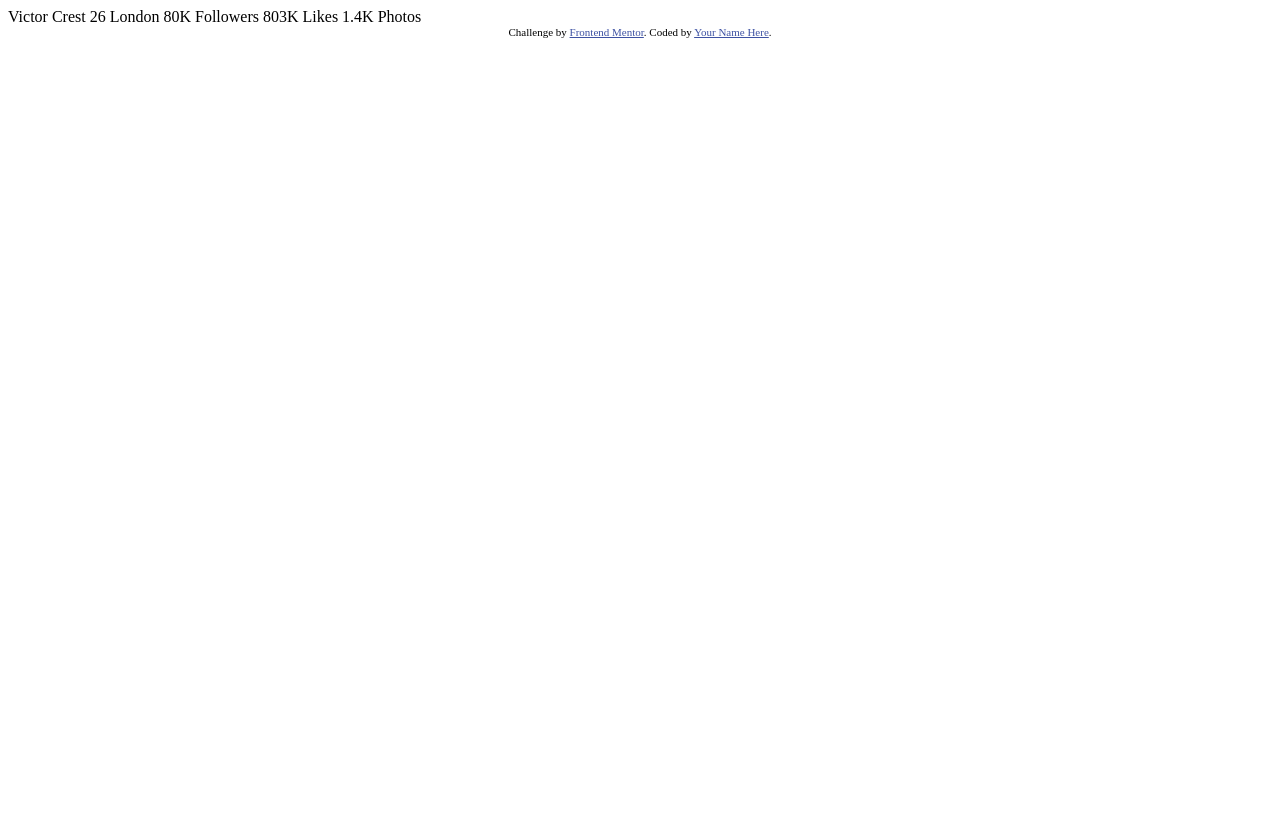
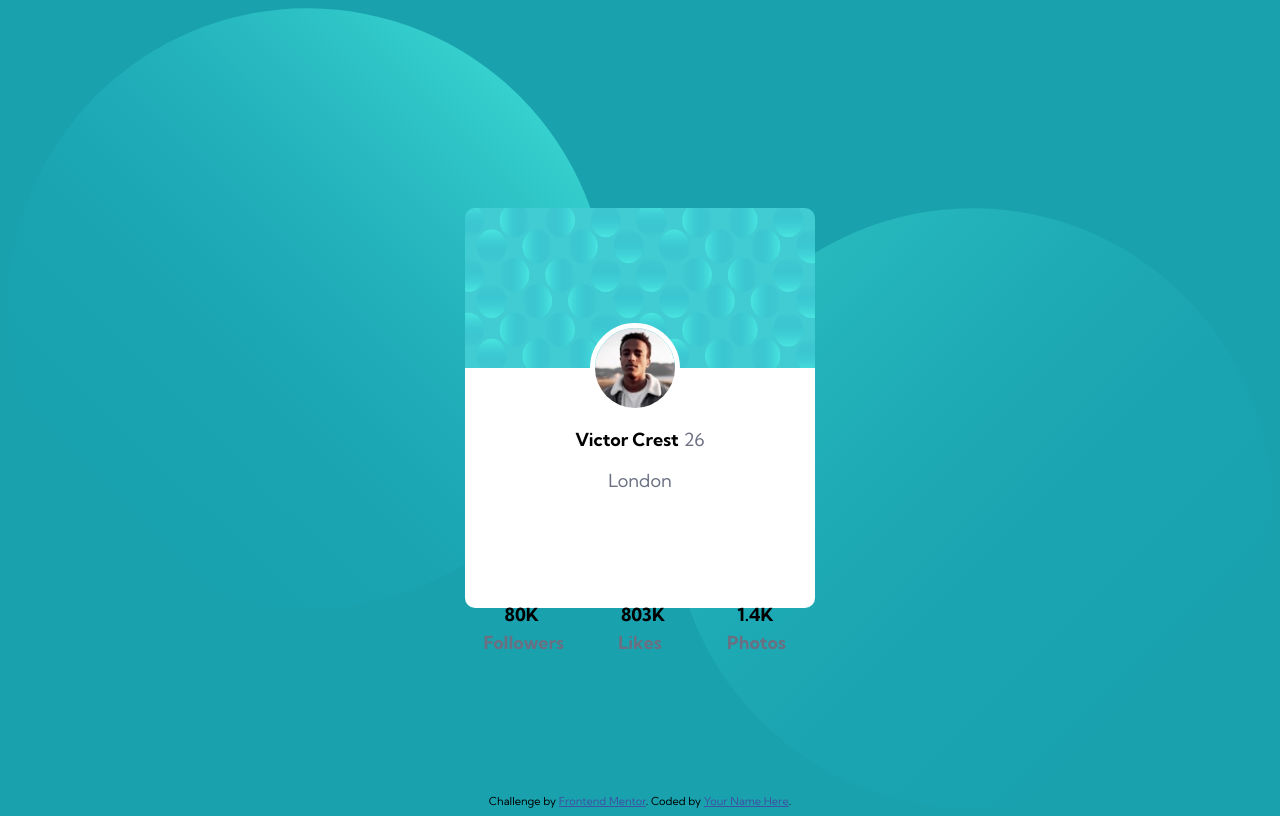
Before and after one commit to M0lt0/Profile-card-component, a plain HTML site: page index.html in a window 1280 px wide. Drawn offline with Linux system fonts and the light colour scheme.

Commit message:
desktop version

```diff
--- a/index.html
+++ b/index.html
@@ -1,35 +1,56 @@
 <!DOCTYPE html>
 <html lang="en">
+
 <head>
   <meta charset="UTF-8">
-  <meta name="viewport" content="width=device-width, initial-scale=1.0"> <!-- displays site properly based on user's device -->
-
+  <meta name="viewport" content="width=device-width, initial-scale=1.0">
   <link rel="icon" type="image/png" sizes="32x32" href="./images/favicon-32x32.png">
-
+  <link rel="stylesheet" href="./style.css">
+  <link rel="preconnect" href="https://fonts.googleapis.com">
+  <link rel="preconnect" href="https://fonts.gstatic.com" crossorigin>
+  <link
+    href="https://fonts.googleapis.com/css2?family=Kumbh+Sans:wght@400;700&family=Public+Sans:wght@700&family=Space+Grotesk:wght@500&display=swap"
+    rel="stylesheet">
   <title>Frontend Mentor | Profile card component</title>
 
-  <!-- Feel free to remove these styles or customise in your own stylesheet 👍 -->
-  <style>
-    .attribution { font-size: 11px; text-align: center; }
-    .attribution a { color: hsl(228, 45%, 44%); }
-  </style>
 </head>
+
 <body>
-  Victor Crest
-  26
-  London
+  <img src="./images/bg-pattern-top.svg" alt="" class="top">
+  <img src="./images/bg-pattern-bottom.svg" alt="" class="bottom">
+  <div class="card">
+    <div class="card-head">
+      <img src="./images/bg-pattern-card.svg" alt="bubble Photos">
+    </div>
+    <img class="person-img" src="./images/image-victor.jpg" alt="person">
+    <div class="info">
+      <p>Victor Crest<span>26</span></p>
+      <h4 class="city">London</h4>
+      <div class="line"></div>
+      <div class="number">
+        <div class="follower">
+          <p>80K</p>
+          <h5>Followers</h5>
 
-  80K
-  Followers
+        </div>
+        <div class="follower">
+          <p>803K</p>
+          <h5>Likes</h5>
 
-  803K
-  Likes
+        </div>
+        <div class="follower">
+          <p>1.4K</p>
+          <h5>Photos</h5>
 
-  1.4K
-  Photos
+        </div>
+      </div>
+    </div>
+  </div>
+
   <div class="attribution">
     Challenge by <a href="https://www.frontendmentor.io?ref=challenge" target="_blank">Frontend Mentor</a>.
     Coded by <a href="#">Your Name Here</a>.
   </div>
 </body>
+
 </html>
--- /dev/null
+++ b/style.css
@@ -0,0 +1,137 @@
+body {
+  background-color: var(--Dark-cyan);
+  justify-content: center;
+  display: flex;
+  flex-direction: column;
+  align-items: center;
+  font-family: "Kumbh Sans", sans-serif;
+  position: relative;
+  box-sizing: border-box;
+  height: 100vh;
+  font-size: 18px;
+  --Dark-cyan: hsl(185, 75%, 39%);
+  --Very-dark-desaturated-blue: hsl(229, 23%, 23%);
+  --Dark-grayish-blue: hsl(227, 10%, 46%);
+  --Dark-gray: hsl(0, 0%, 59%);
+  overflow: hidden;
+}
+.card {
+  width: 350px;
+  height: 400px;
+  display: flex;
+  flex-direction: column;
+  position: relative;
+  border-radius: 10px;
+}
+.card-head {
+  height: 40%;
+}
+.card-head img {
+  width: 100%;
+  height: 100%;
+  border-radius: 10px 10px 0 0;
+}
+.person-img {
+  border: 5px solid white;
+  width: 80px;
+  height: 80px;
+  border-radius: 50%;
+  margin-left: 50%;
+  position: absolute;
+  top: 115px;
+  right: 135px;
+}
+
+.info {
+  background: white;
+  height: 60%;
+  display: flex;
+  flex-direction: column;
+  border-radius: 0 0 10px 10px;
+  justify-content: space-between;
+}
+.info p {
+  font-weight: 500;
+  font-size: 18px;
+  margin-top: 60px;
+  font-weight: 700;
+  text-align: center;
+}
+.info span {
+  margin-left: 5px;
+  font-weight: 300;
+  color: var(--Dark-grayish-blue);
+}
+.city {
+  font-size: 18px;
+  font-weight: 300;
+  color: var(--Dark-grayish-blue);
+  text-align: center;
+  margin: 0;
+}
+.number {
+  display: flex;
+  justify-content: space-evenly;
+  align-items: center;
+  width: 100%;
+  margin-top: 1px;
+}
+.follower {
+  display: flex;
+  flex-direction: column;
+  align-items: center;
+  justify-content: center;
+  width: 33%;
+}
+
+.number p {
+  width: 33%;
+  height: 100%;
+  margin-top: 5px;
+  margin-bottom: 0;
+  text-align: center;
+  display: flex;
+  text-align: center;
+}
+.number h5 {
+  color: var(--Dark-grayish-blue);
+  display: flex;
+  text-align: center;
+  font-size: 18px;
+  margin-top: 5px;
+}
+.line {
+  display: flex;
+  width: 100%;
+  height: 0.5px;
+  background-color: var(--Dark-grayish-blue);
+  opacity: 0.5;
+  margin-top: 100px;
+  margin-bottom: 5px;
+}
+.top,
+.bottom {
+  width: 600px;
+  height: 600px;
+}
+.top {
+  position: absolute;
+  left: 0;
+  top: 0;
+  z-index: -1;
+}
+.bottom {
+  position: absolute;
+  right: 0px;
+  bottom: 0px;
+  z-index: -1;
+}
+.attribution {
+  font-size: 11px;
+  text-align: center;
+  position: absolute;
+  bottom: 0;
+}
+.attribution a {
+  color: hsl(228, 45%, 44%);
+}
```
